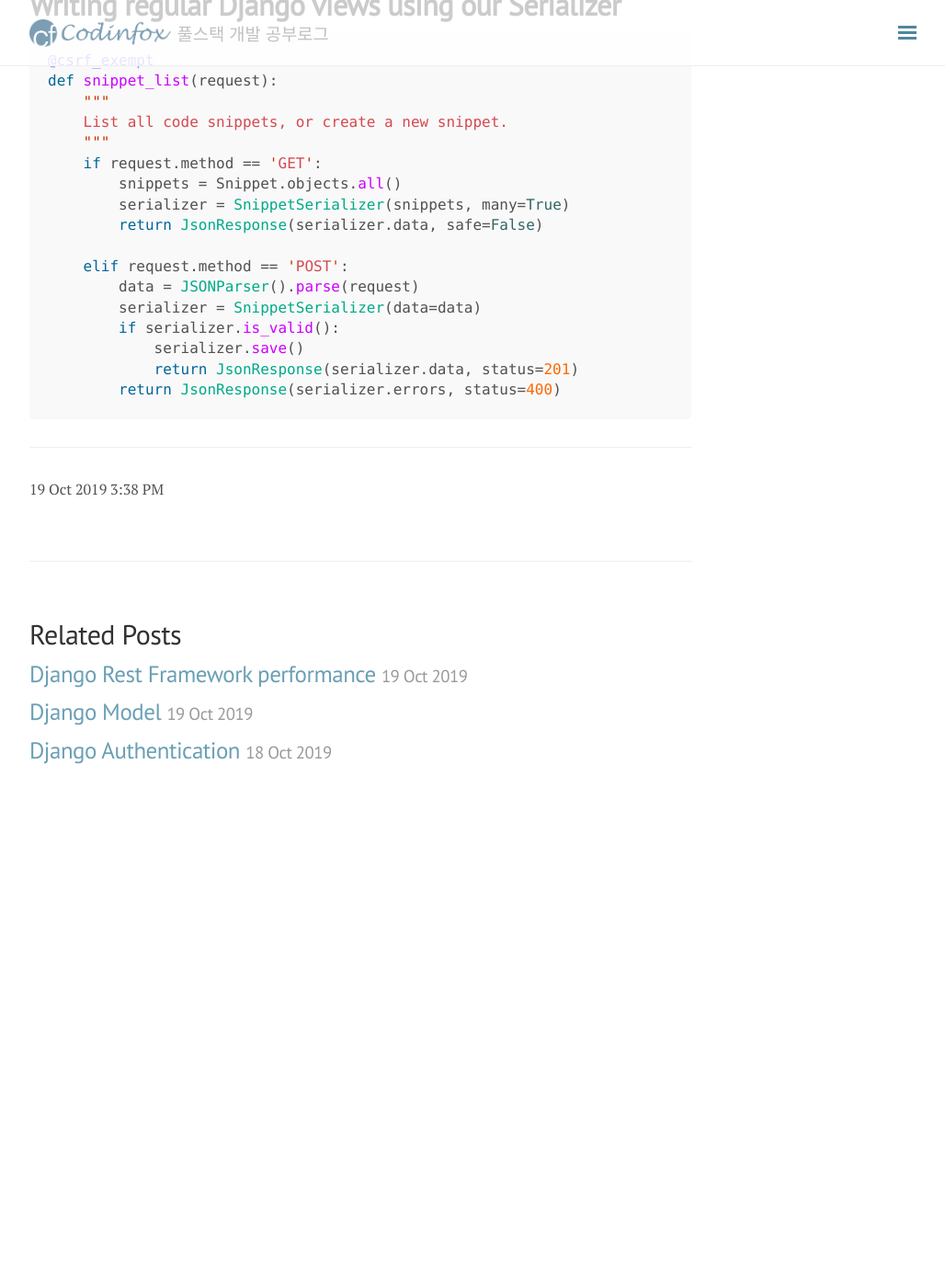
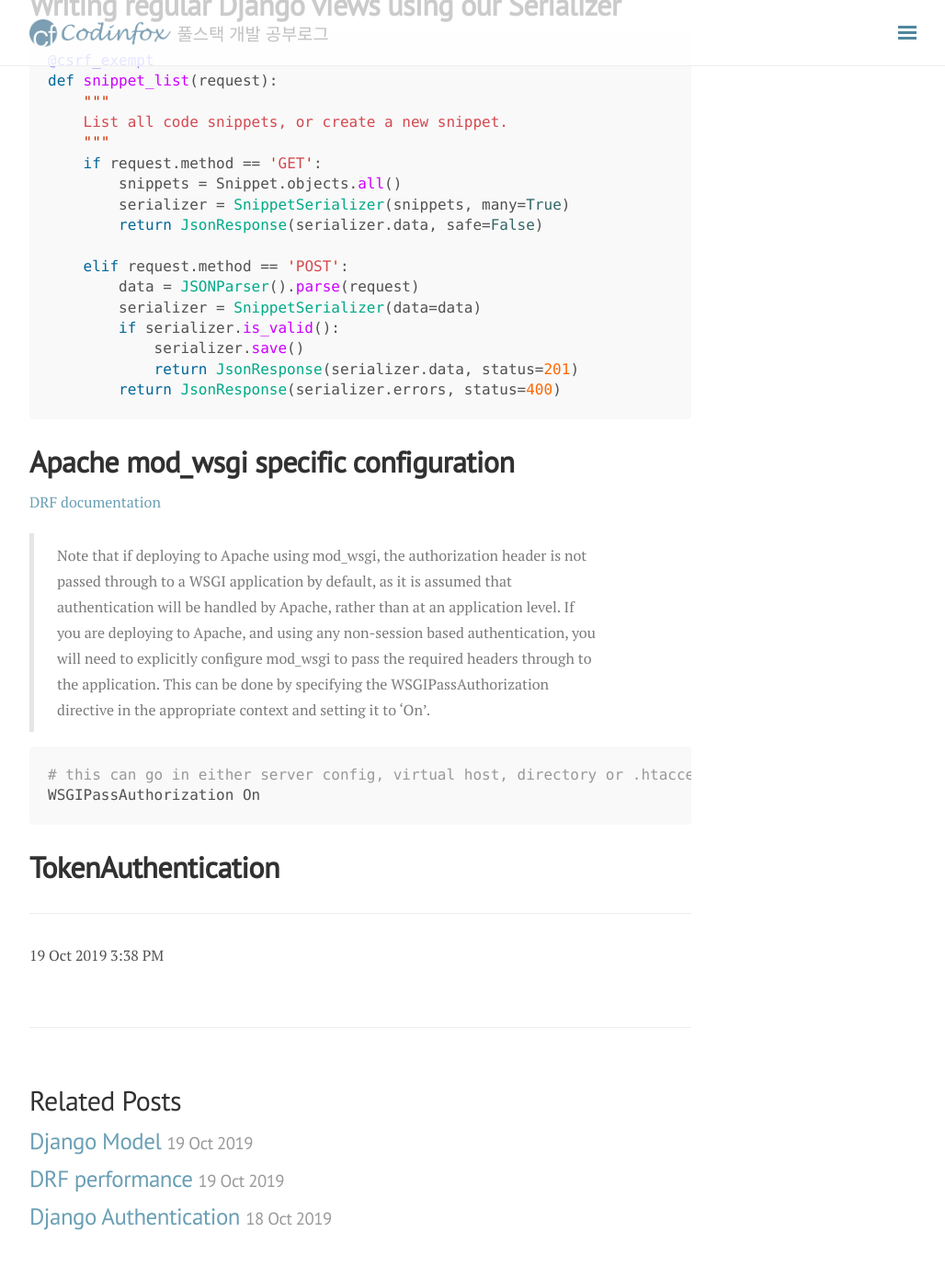
Before and after one commit to haeyong27/haeyong27.github.io, a Jekyll site: the page built from _posts/Django/2019-10-19-DRF-serializers.md, in a window 1280 px wide and 1400 px high, scrolled down 2006 px. Shown: the top 1377 px of the window at 92% size, without its empty margins (248-1276 px from the left). Built offline with Jekyll 4.4.1, drawn with Linux system fonts in a browser that asks for light colours; nearby versions of some CDN libraries; before the commit the page ends 2898 px from its top, so only the background shows below that; some of the changed text lies outside the part shown.

Commit message:
파일명 수정

````diff
--- a/_posts/Django/2019-10-19-django-performance.md
+++ b/_posts/Django/2019-10-19-DRF-performance.md
@@ -1,6 +1,6 @@
 ---
 layout: post
-title:  "Django Rest Framework performance"
+title:  "DRF performance"
 date:   2019-10-19
 categories: Django
 tag: [Django, performance]
--- a/_posts/Django/2019-10-19-django-rest-framework-serializers.md
+++ b/_posts/Django/2019-10-19-DRF-serializers.md
@@ -1,6 +1,6 @@
 ---
 layout: post
-title:  "Django Rest Framework Serializers"
+title:  "DRF Serializers"
 date:   2019-10-19
 categories: Django
 tag: [Django, DRF]
@@ -89,6 +89,18 @@
         return JsonResponse(serializer.errors, status=400)
 ```
 
+# Apache mod_wsgi specific configuration
+[DRF documentation](https://www.django-rest-framework.org/api-guide/authentication/#apache-mod_wsgi-specific-configuration)
+> Note that if deploying to Apache using mod_wsgi, the authorization header is not passed through to a WSGI application by default, as it is assumed that authentication will be handled by Apache, rather than at an application level.
+> If you are deploying to Apache, and using any non-session based authentication, you will need to explicitly configure mod_wsgi to pass the required headers through to the application. This can be done by specifying the WSGIPassAuthorization directive in the appropriate context and setting it to 'On'.
+
+```python
+# this can go in either server config, virtual host, directory or .htaccess
+WSGIPassAuthorization On
+```
+# TokenAuthentication
+
+
 
 
 ---
````
Also changed, not shown: _posts/Django/2019-10-18-DRF-auth-library.md (renamed from _posts/Django/2019-10-18-django-rest-framework-auth-library.md, +1 -1 lines).
